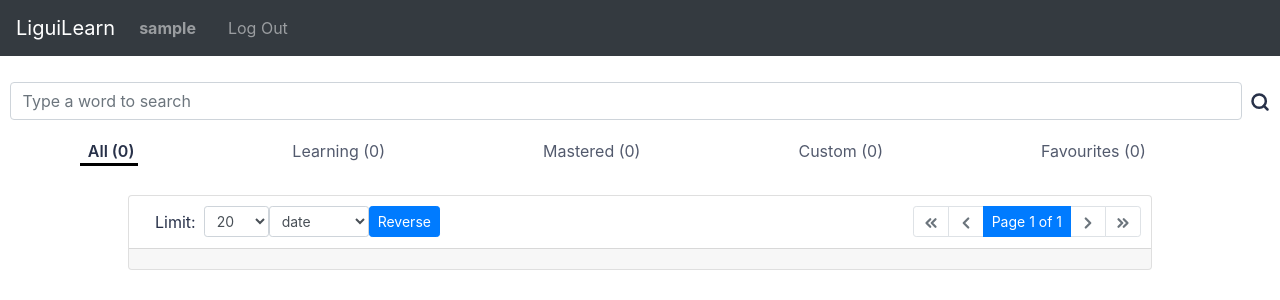
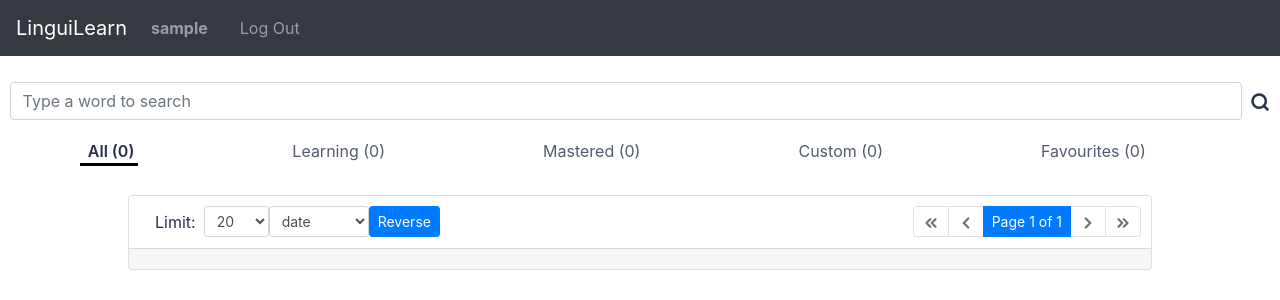
Before and after one commit to anjathiart/lingui-learn, a Django app: page / in a window 1280 px wide. Shown: the top 300 px of the page. Run offline with Django 3.2, Linux system fonts and the light colour scheme; the visitor is signed in with stand-in values (Sample User, id 1); data that the repository does not hold is empty; some libraries are stand-ins or nearby versions.

Commit message:
Fixed typo

```diff
--- a/linguilearn/templates/linguilearn/layout.html
+++ b/linguilearn/templates/linguilearn/layout.html
@@ -18,7 +18,7 @@
 	</head>
 	<body>
 		<nav class="navbar navbar-expand-lg navbar-dark bg-dark">
-			<a class="navbar-brand" href="#">LiguiLearn</a>
+			<a class="navbar-brand" href="#">LinguiLearn</a>
 
 			<ul class="navbar-nav mr-auto">
 				{% if user.is_authenticated %}
```
